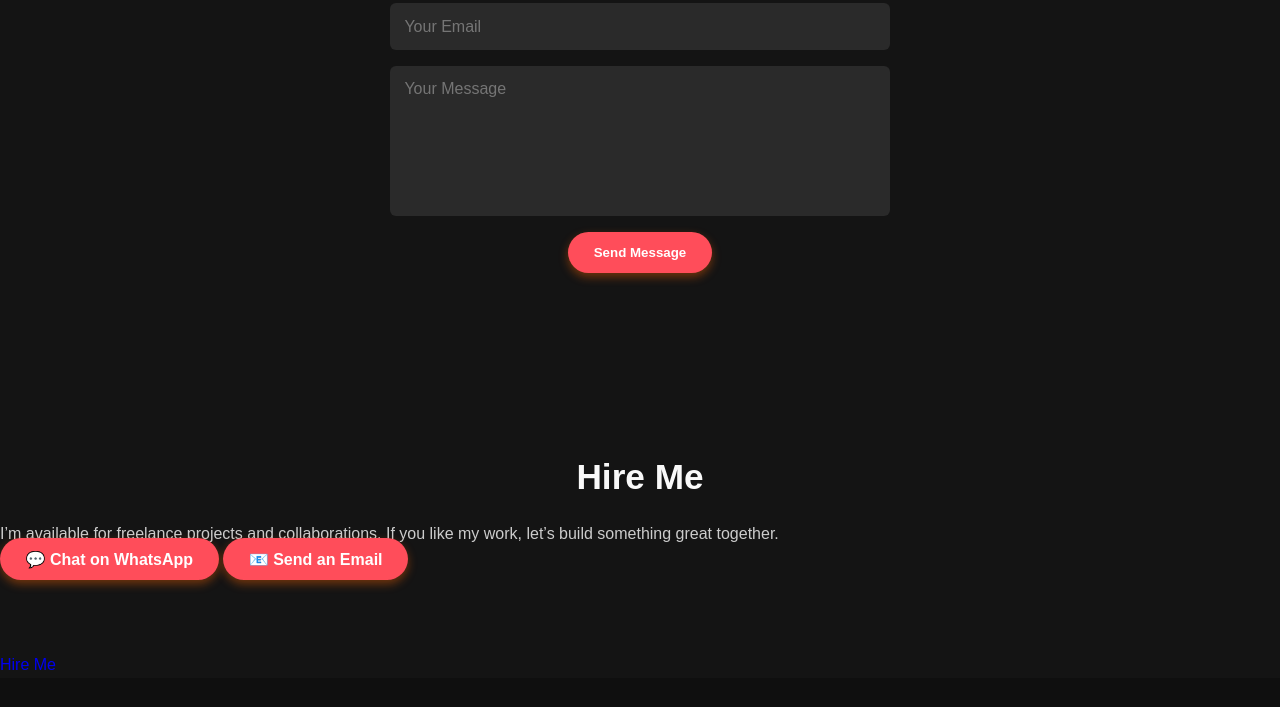
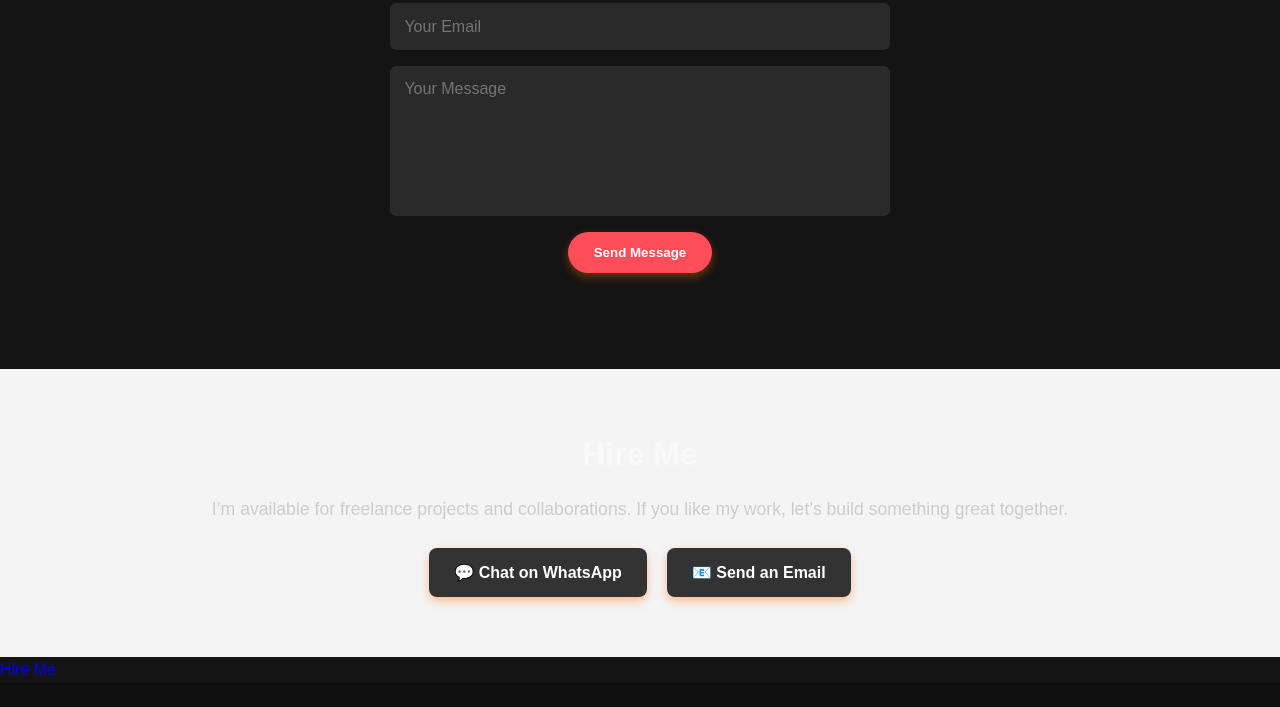
Before and after one commit to lorddavie/lorddavie.github.io, a plain HTML site: page index.html in a window 1280 px wide. Shown: the part 2322-3029 px from the top of the page. Drawn offline with Linux system fonts and the light colour scheme.

Commit message:
Update style.css

```diff
--- a/style.css
+++ b/style.css
@@ -241,6 +241,42 @@ form textarea {
 form button {
   align-self: center;
 }
+.hire-me {
+  text-align: center;
+  padding: 60px 20px;
+  background: #f4f4f4;
+}
+
+.hire-me h2 {
+  font-size: 2rem;
+  margin-bottom: 15px;
+}
+
+.hire-me p {
+  font-size: 1.1rem;
+  margin-bottom: 25px;
+}
+
+.hire-buttons {
+  display: flex;
+  justify-content: center;
+  gap: 20px;
+  flex-wrap: wrap;
+}
+
+.hire-buttons .btn {
+  background: #333;
+  color: #fff;
+  padding: 12px 25px;
+  border-radius: 8px;
+  text-decoration: none;
+  font-weight: bold;
+  transition: 0.3s;
+}
+
+.hire-buttons .btn:hover {
+  background: #0077ff;
+}
 
 /* =========================
    FOOTER
@@ -303,4 +339,21 @@ footer a:hover {
   .hero h1 {
     font-size: 2.2rem;
   }
+     .sticky-hire-btn {
+  position: fixed;
+  bottom: 20px;
+  right: 20px;
+  background: #0077ff;
+  color: #fff;
+  padding: 12px 20px;
+  border-radius: 50px;
+  font-weight: bold;
+  text-decoration: none;
+  box-shadow: 0 4px 8px rgba(0,0,0,0.2);
+  transition: 0.3s;
+  z-index: 999;
+     }
+  .sticky-hire-btn:hover {
+  background: #005bbb;
+  }
 }
```
